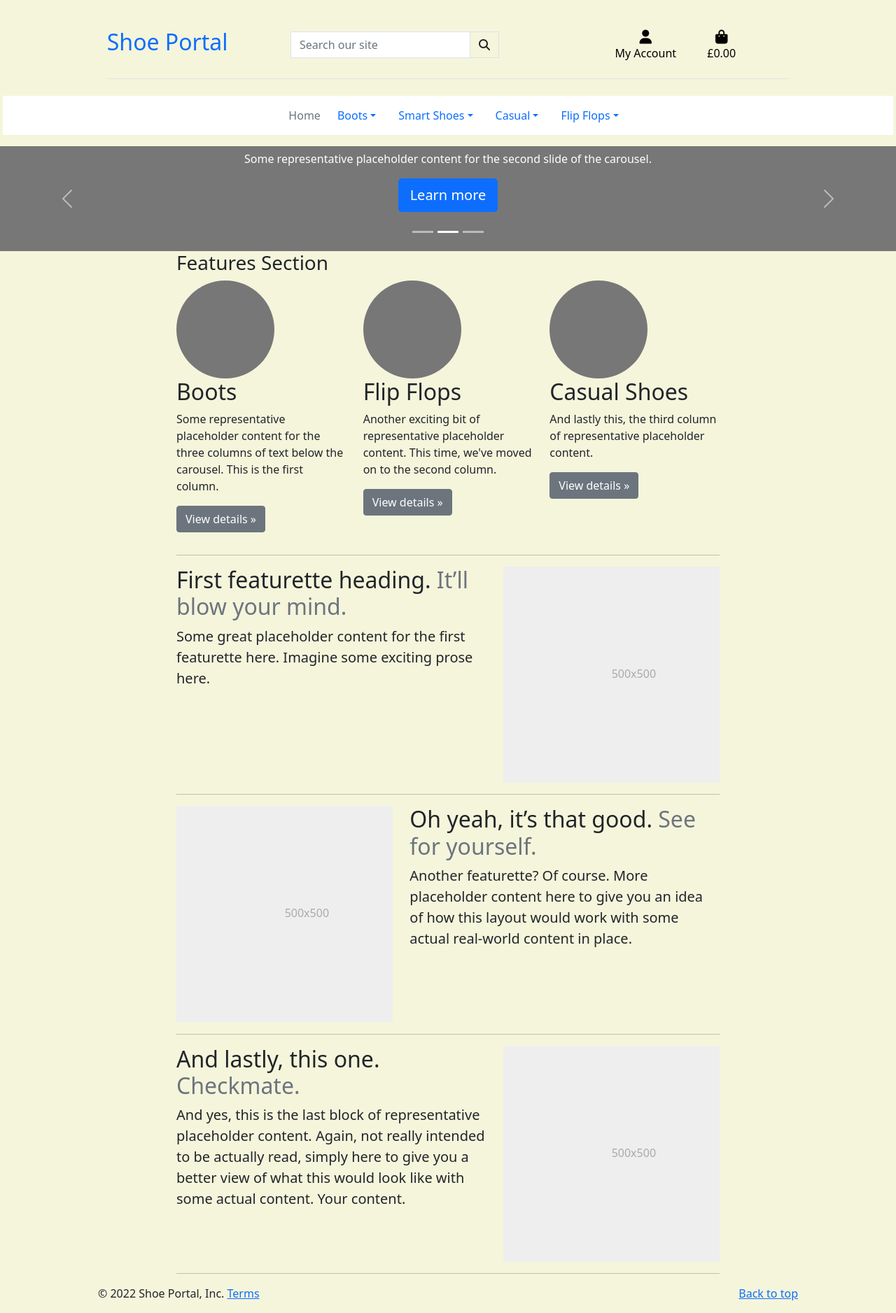
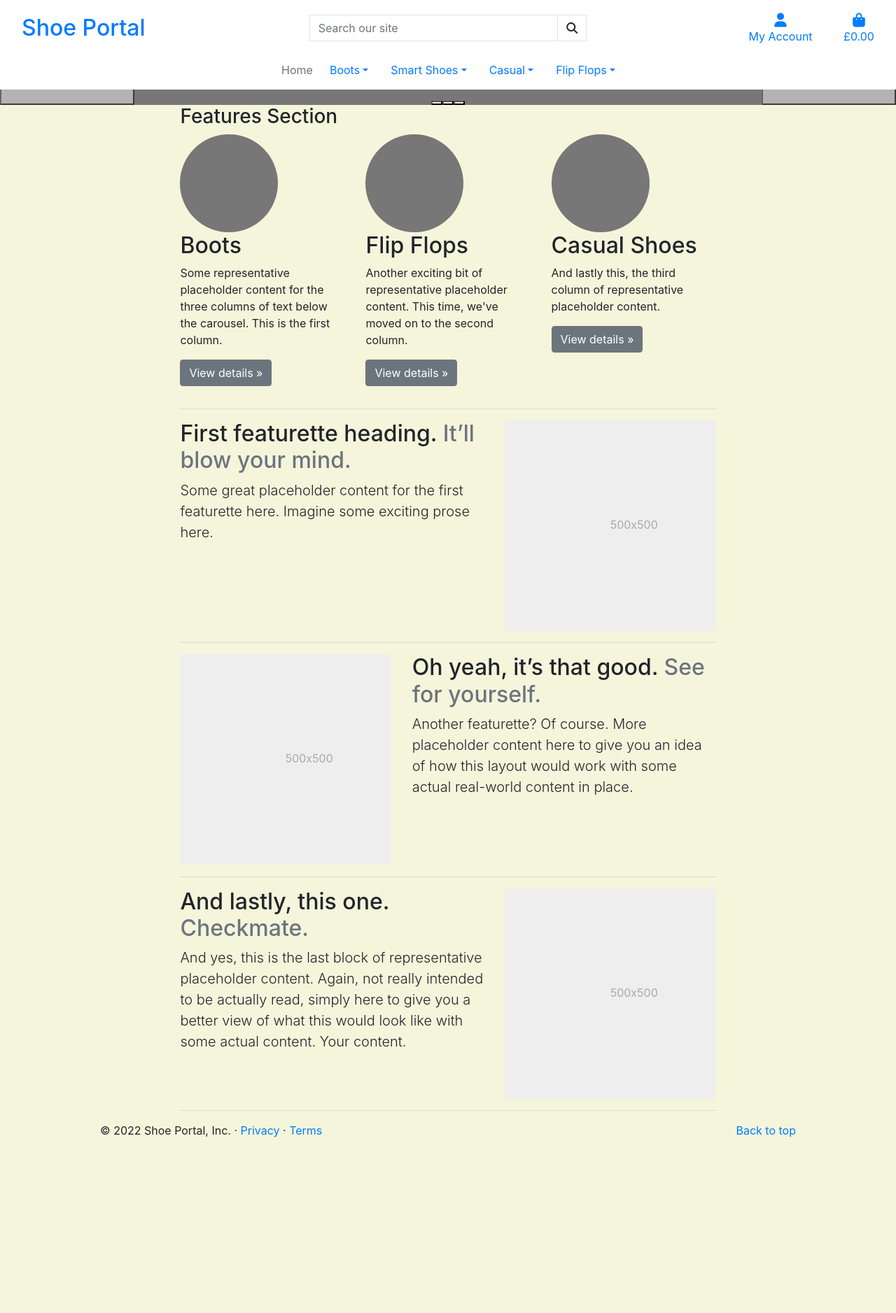
Before and after one commit to dushanka-dev/shoe-portal, a Django app: page / in a window 1280 px wide. Shown: the whole page at 70% size. After the commit the page ends 1626 px from the top, so only its background shows below. Run offline with Django 3.2, Linux system fonts and the light colour scheme; some libraries are stand-ins or nearby versions.

Commit message:
Changed to boostrap 4. Updated bstrap styles. Added comments

```diff
--- a/templates/base.html
+++ b/templates/base.html
@@ -2,13 +2,13 @@
 
 <!doctype html>
 <html lang="en">
+  <head>
 
-<head>
     <!-- Required meta tags -->
     {% block meta %}
         <meta http-equiv="X-UA-Compatible" content="ie=edge">
         <meta charset="utf-8">
-  <meta name="viewport" content="width=device-width, initial-scale=1">
+        <meta name="viewport" content="width=device-width, initial-scale=1, shrink-to-fit=no">
     {% endblock %}
 
     {% block extra_meta %}
@@ -16,8 +16,7 @@
 
     <!-- CSS -->
     {% block corecss %}
-  <link href="https://cdn.jsdelivr.net/npm/bootstrap@5.1.3/dist/css/bootstrap.min.css" rel="stylesheet"
-    integrity="sha384-1BmE4kWBq78iYhFldvKuhfTAU6auU8tT94WrHftjDbrCEXSU1oBoqyl2QvZ6jIW3" crossorigin="anonymous">
+        <link rel="stylesheet" href="https://stackpath.bootstrapcdn.com/bootstrap/4.4.1/css/bootstrap.min.css" integrity="sha384-Vkoo8x4CGsO3+Hhxv8T/Q5PaXtkKtu6ug5TOeNV6gBiFeWPGFN9MuhOf23Q9Ifjh" crossorigin="anonymous">
         <link rel="stylesheet" href="{% static 'css/base.css' %}">
     {% endblock %}
 
@@ -26,35 +25,31 @@
 
     <!-- JS -->
     {% block corejs %}
-  <script src="https://cdn.jsdelivr.net/npm/bootstrap@5.1.3/dist/js/bootstrap.bundle.min.js"
-    integrity="sha384-ka7Sk0Gln4gmtz2MlQnikT1wXgYsOg+OMhuP+IlRH9sENBO0LRn5q+8nbTov4+1p" crossorigin="anonymous">
-  </script>
-  <script src="https://kit.fontawesome.com/b1024b1d6b.js" crossorigin="anonymous"></script>
+        <script src="https://kit.fontawesome.com/e9c73d7092.js" crossorigin="anonymous"></script>
+        <script src="https://code.jquery.com/jquery-3.4.1.slim.min.js" integrity="sha384-J6qa4849blE2+poT4WnyKhv5vZF5SrPo0iEjwBvKU7imGFAV0wwj1yYfoRSJoZ+n" crossorigin="anonymous"></script>
+        <script src="https://cdn.jsdelivr.net/npm/popper.js@1.16.0/dist/umd/popper.min.js" integrity="sha384-Q6E9RHvbIyZFJoft+2mJbHaEWldlvI9IOYy5n3zV9zzTtmI3UksdQRVvoxMfooAo" crossorigin="anonymous"></script>
+        <script src="https://stackpath.bootstrapcdn.com/bootstrap/4.4.1/js/bootstrap.min.js" integrity="sha384-wfSDF2E50Y2D1uUdj0O3uMBJnjuUD4Ih7YwaYd1iqfktj0Uod8GCExl3Og8ifwB6" crossorigin="anonymous"></script>
     {% endblock %}
 
     {% block extra_js %}
     {% endblock %}
 
-  <title>Shoe Portal</title>
+    <title>Shoe Portal {% block extra_title %}{% endblock %}</title>
   </head>
-
   <body>
-  <!-- <header class="container-fluid fixed-top"></header> -->
-  <header class="p-3">
-    <div class="container">
-      <div
-        class="d-flex flex-wrap align-items-center justify-content-center justify-content-md-between py-3 mb-4 border-bottom">
-        <a href="/" class="d-flex align-items-center mb-2 mb-lg-0 text-decoration-none">
-          <h2>Shoe Portal</h2>
+    <header class="container-fluid fixed-top">
+        <div id="topnav" class="row bg-white pt-lg-2 d-none d-lg-flex">
+            <div class="col-12 col-lg-4 my-auto py-1 py-lg-0 text-center text-lg-left">
+                <a href="{% url 'home' %}" class="nav-link main-logo-link">
+                    <h2 class="logo-font text-black my-0">Shoe Portal</h2>
                 </a>
-
+            </div>
 
             <!-- Search site -->
-
+            <div class="col-12 col-lg-4 my-auto py-1 py-lg-0">
                 <form method="GET" action="">
-          <div class="input-group w-100">
-            <input class="form-control border border-black rounded-0" type="text" name="q"
-              placeholder="Search our site">
+                    <div class="input-group">
+                        <input class="form-control border border-black rounded-0" type="text" name="q" placeholder="Search our site">
                         <div class="input-group-append">
                             <button class="form-control btn btn-black border border-black rounded-0" type="submit">
                                 <span class="icon">
@@ -64,12 +59,13 @@
                         </div>
                     </div>
                 </form>
+            </div>
 
+            <!-- Account and Auth -->
             <div class="col-12 col-lg-4 my-auto py-1 py-lg-0">
                 <ul class="list-inline list-unstyled text-center text-lg-right my-0">
                     <li class="list-inline-item dropdown">
-              <a class="text-black nav-link" href="#" id="user-options" data-toggle="dropdown" aria-haspopup="true"
-                aria-expanded="false">
+                        <a class="text-black nav-link" href="#" id="user-options" data-toggle="dropdown" aria-haspopup="true" aria-expanded="false">
                             <div class="text-center">
                                 <div><i class="fas fa-user fa-lg"></i></div>
                                 <p class="my-0">My Account</p>
@@ -88,6 +84,8 @@
                             {% endif %}
                         </div>
                     </li>
+
+                    <!-- Shopping bag -->
                     <li class="list-inline-item">
                         <a class="{% if grand_total %}text-info font-weight-bold{% else %}text-black{% endif %} nav-link" href="">
                             <div class="text-center">
@@ -105,8 +103,8 @@
                 </ul>
             </div>
         </div>
-    </div>
 
+        <!-- Main and Mobile navs -->
         <div class="row bg-white">
             <nav class="navbar navbar-expand-lg navbar-light w-100">
                 <button class="navbar-toggler" type="button" data-toggle="collapse" data-target="#main-nav" aria-controls="main-nav" aria-expanded="false" aria-label="Toggle navigation">
@@ -126,16 +124,18 @@
     {% endblock %}
 
     {% block content %}
+
     {% endblock %}
 
     {% block postloadjs %}
     {% endblock %}
 
+    <!-- Footer -->
     <footer class="container">
-    <p class="float-end"><a href="#">Back to top</a></p>
-    <p>© 2022 Shoe Portal, Inc. <a href="#">Terms</a></p>
+      <p class="float-right"><a href="#">Back to top</a></p>
+      <p>© 2022 Shoe Portal, Inc. · <a href="#">Privacy</a> · <a href="#">Terms</a></p>
     </footer>
 
+
   </body>
-
 </html>
```
Lines whose indentation alone changed are shown as unchanged.
